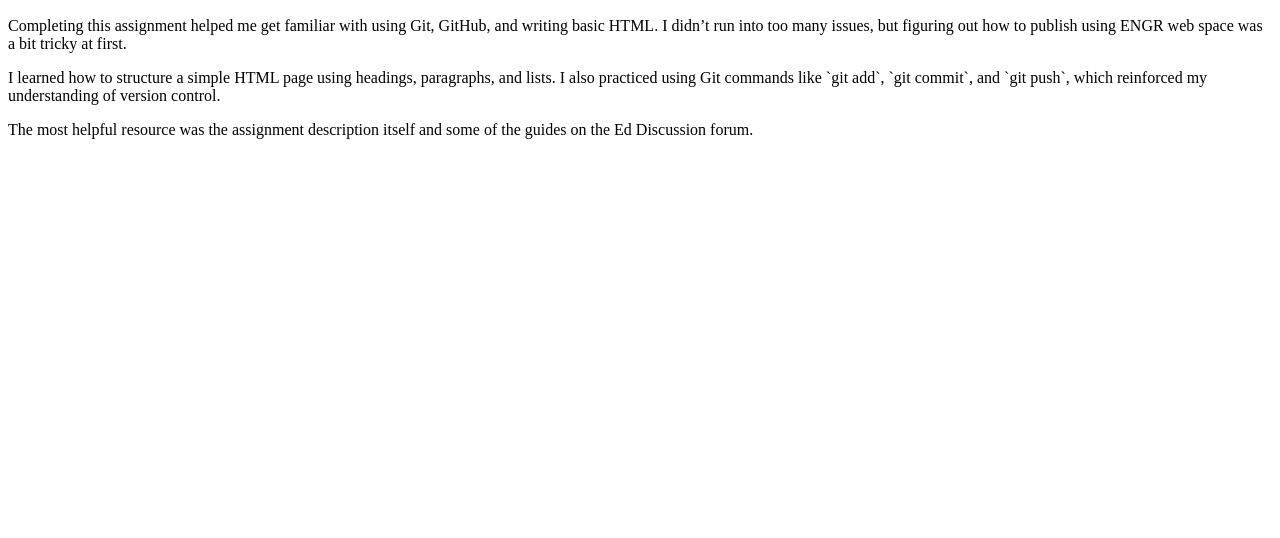
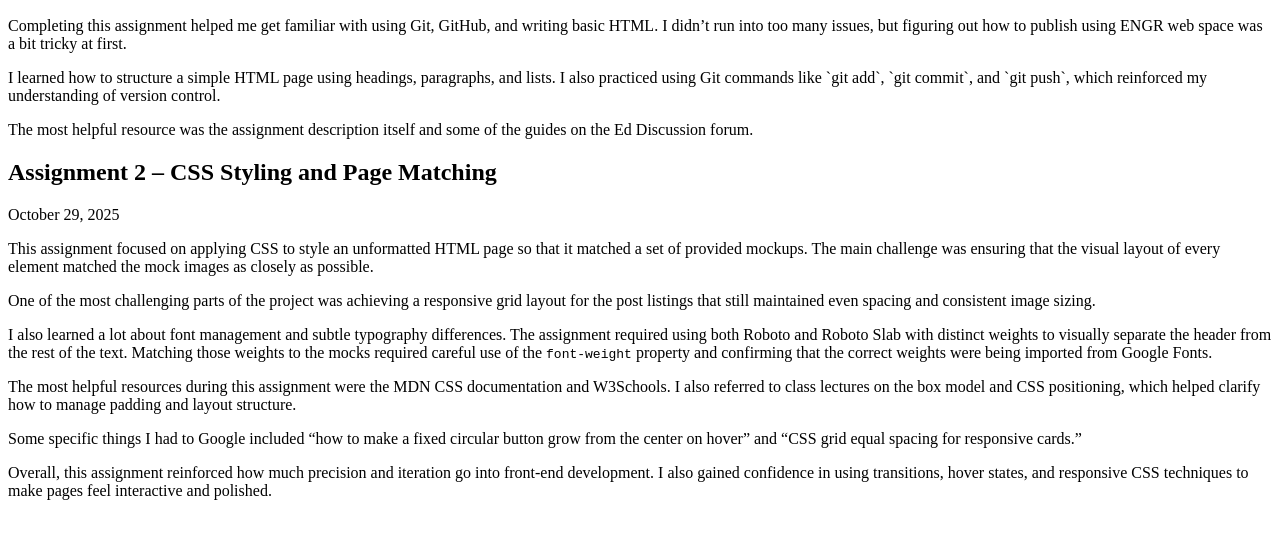
Before and after one commit to funkyfrog05/cs290blog, a plain HTML site: page index.html in a window 1280 px wide. Shown: the part 136-674 px from the top of the page. Drawn offline with Linux system fonts and the light colour scheme.

Commit message:
Update index.html

```diff
--- a/index.html
+++ b/index.html
@@ -22,4 +22,39 @@
     The most helpful resource was the assignment description itself and some of the guides on the Ed Discussion forum.
   </p>
 </body>
+  <section class="blog-entry">
+  <h2>Assignment 2 – CSS Styling and Page Matching</h2>
+  <p class="blog-date">October 29, 2025</p>
+
+  <p>
+    This assignment focused on applying CSS to style an unformatted HTML page so that it matched a set of provided mockups.
+    The main challenge was ensuring that the visual layout of every element matched the mock images as closely as possible.
+  </p>
+
+  <p>
+    One of the most challenging parts of the project was achieving a responsive grid layout for the post listings that still maintained even
+    spacing and consistent image sizing.
+  </p>
+
+  <p>
+    I also learned a lot about font management and subtle typography differences. The assignment required using both Roboto and Roboto Slab
+    with distinct weights to visually separate the header from the rest of the text. Matching those weights to the mocks required careful use
+    of the <code>font-weight</code> property and confirming that the correct weights were being imported from Google Fonts.
+  </p>
+
+  <p>
+    The most helpful resources during this assignment were the MDN CSS documentation and W3Schools. I also referred to class lectures on
+    the box model and CSS positioning, which helped clarify how to manage padding and layout structure.
+  </p>
+
+  <p>
+    Some specific things I had to Google included “how to make a fixed circular button grow from the center on hover” and “CSS grid
+    equal spacing for responsive cards.”
+  </p>
+
+  <p>
+    Overall, this assignment reinforced how much precision and iteration go into front-end development. I also gained
+    confidence in using transitions, hover states, and responsive CSS techniques to make pages feel interactive and polished.
+  </p>
+</section>
 </html>
```
